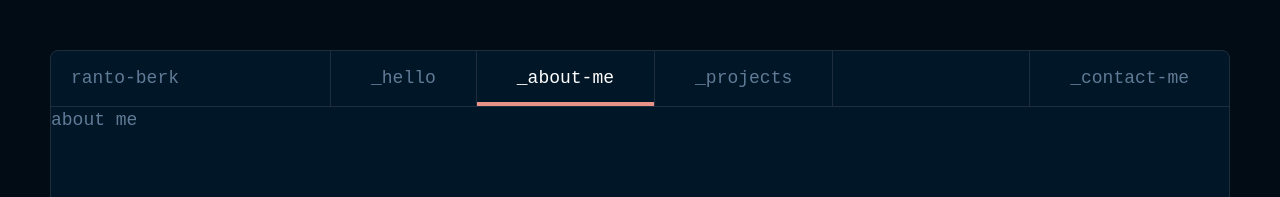
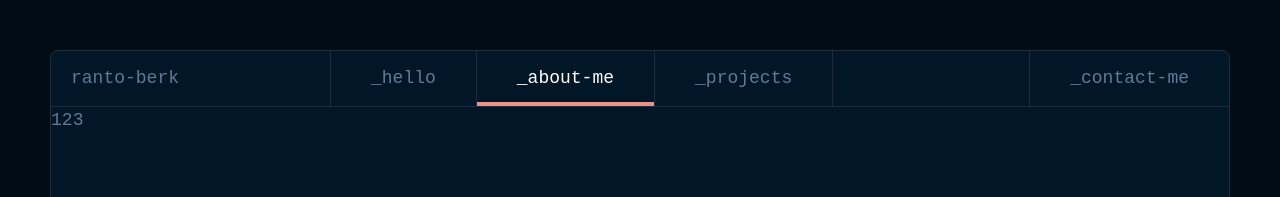
Before and after one commit to RantoUzumaki/portfolio, a React (Vite) app: page /about-me in a window 1280 px wide. Shown: the top 197 px of the page. Built offline with nearby package versions, Linux system fonts and the light colour scheme; the HTML template or start-up script is replaced by a standard one.

Commit message:
js config common path added

```diff
--- /dev/null
+++ b/jsconfig.json
@@ -0,0 +1,5 @@
+{
+  "compilerOptions": {
+    "baseUrl": "src"
+  }
+}
--- a/package.json
+++ b/package.json
@@ -28,6 +28,7 @@
     "eslint-plugin-react-hooks": "^5.1.0-rc.0",
     "eslint-plugin-react-refresh": "^0.4.9",
     "globals": "^15.9.0",
-    "vite": "^5.4.1"
+    "vite": "^5.4.1",
+    "vite-jsconfig-paths": "^2.0.1"
   }
 }
--- /dev/null
+++ b/src/components/Tab.jsx
@@ -0,0 +1,11 @@
+const Tabs = () => {
+  return (
+    <div>
+      <span>1</span>
+      <span>2</span>
+      <span>3</span>
+    </div>
+  );
+};
+
+export default Tabs;
--- a/src/pages/AboutMe.jsx
+++ /dev/null
@@ -1,9 +0,0 @@
-const AboutMe = () => {
-	return (
-		<div>
-			<h1>about me</h1>
-		</div>
-	);
-};
-
-export default AboutMe;
--- /dev/null
+++ b/src/pages/AboutMe/index.jsx
@@ -0,0 +1,11 @@
+import Tabs from "components/Tab";
+
+const AboutMe = () => {
+  return (
+    <div>
+      <Tabs />
+    </div>
+  );
+};
+
+export default AboutMe;
--- a/vite.config.js
+++ b/vite.config.js
@@ -1,7 +1,8 @@
 import { defineConfig } from "vite";
 import react from "@vitejs/plugin-react";
 import tailwindcss from "@tailwindcss/vite";
+import jsconfigPaths from "vite-jsconfig-paths";
 
 export default defineConfig({
-  plugins: [tailwindcss(), react()],
+  plugins: [tailwindcss(), react(), jsconfigPaths()],
 });
```
Also changed, not shown: src/App.jsx (+9 -7 lines), 1 other file (tests, documents, lock files or other folders).
